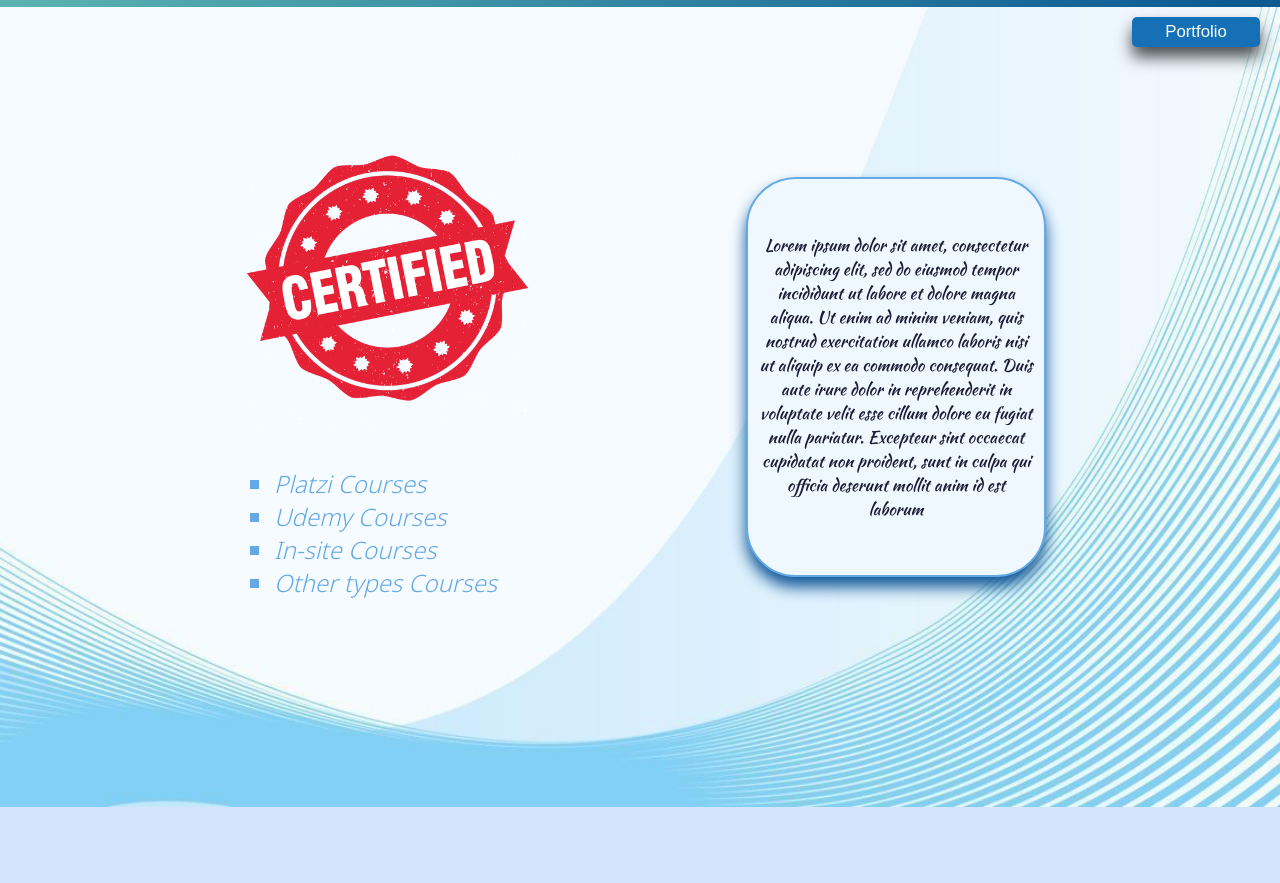
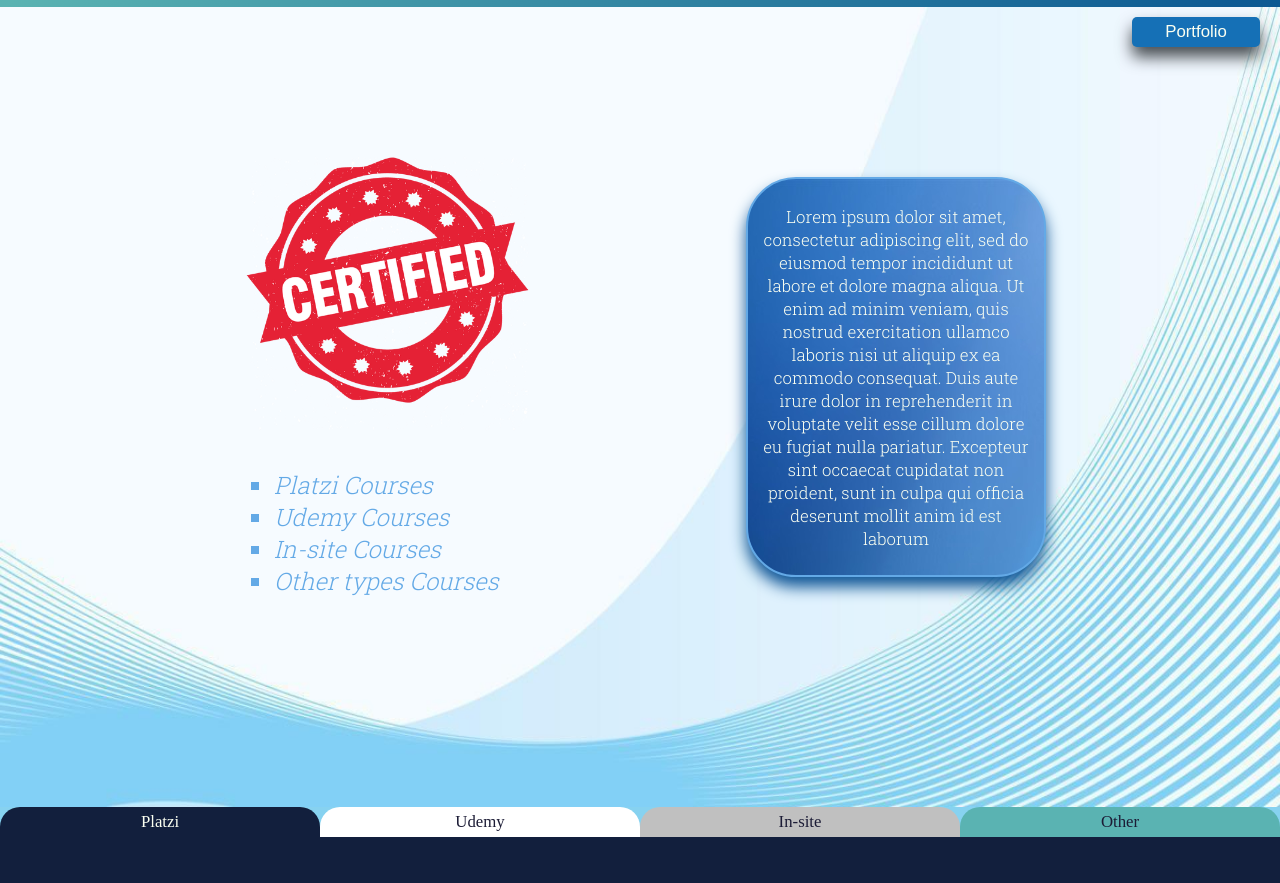
Before and after one commit to Franker88/cfcertificados.github.io, a plain HTML site: page index.html in a window 1280 px wide. Shown: the part 69-952 px from the top of the page. Before the commit the page ends 876 px from the top, so only its background shows below. Drawn offline with Linux system fonts and the light colour scheme; a web font is replaced by a local one.

Commit message:
Pestañas y Zonas de Certificados

```diff
--- a/index.html
+++ b/index.html
@@ -19,6 +19,10 @@
       href="https://fonts.googleapis.com/css2?family=Noto+Sans:wght@300&display=swap"
       rel="stylesheet"
     />
+    <link
+      href="https://fonts.googleapis.com/css2?family=Roboto+Slab:wght@300&display=swap"
+      rel="stylesheet"
+    />
     <link rel="stylesheet" href="main.css" />
   </head>
   <body>
@@ -28,12 +32,7 @@
       </header>
       <section class="hero">
         <div class="divbt">
-          <input
-            class="obscure"
-            id="returnbt"
-            type="button"
-            value="Portfolio"
-          />
+          <input class="dark" id="returnbt" type="button" value="Portfolio" />
         </div>
         <article class="maininfo">
           <div class="mainart">
@@ -62,6 +61,20 @@
           </div>
         </article>
       </section>
+      <section class="tabs">
+        <div id="pttab">
+          <p><a href="#platzizone" class="dark">Platzi</a></p>
+        </div>
+        <div id="udtab">
+          <p><a href="#udemyzone" class="light">Udemy</a></p>
+        </div>
+        <div id="istab">In-site</div>
+        <div id="ottab">Other</div>
+      </section>
+      <section id="platzizone" style="height: 500px"></section>
+      <section id="udemyzone" style="height: 500px"></section>
+      <section id="insitezone" style="height: 500px"></section>
+      <section id="otherzone" style="height: 500px"></section>
     </main>
   </body>
 </html>
--- a/main.css
+++ b/main.css
@@ -99,8 +99,12 @@ html {
   --color-comp2: #63a9e6;
   --color-comp3: rgb(21, 112, 182);
 
+  --platcolor: rgb(18, 31, 61);
+  --udecolor: rgb(164, 53, 240);
+
   --script-font: "Kaushan Script";
   --notos-font: "Noto Sans", sans-serif;
+  --roboto-font: "Roboto Slab", serif;
 }
 p {
   font-size: var(--font-base);
@@ -133,7 +137,7 @@ h6 {
 }
 
 body {
-  background-color: rgb(212, 228, 250);
+  background-color: #87d2f0;
 }
 
 header {
@@ -146,7 +150,7 @@ header {
 
 ul {
   font-style: italic;
-  font-family: var(--notos-font);
+  font-family: var(--roboto-font);
   color: var(--color-comp2);
   list-style: square;
 }
@@ -169,9 +173,49 @@ li {
   height: 320px;
 }
 
+#pttab {
+  background-color: var(--platcolor);
+  color: var(--color-inverted);
+}
+
+#udtab {
+  background-color: white;
+  color: var(--color-base);
+}
+
+#istab {
+  background-color: silver;
+  color: var(--color-base);
+}
+
+#ottab {
+  background-color: var(--color-comp1);
+  color: var(--color-base);
+}
+
+#platzizone {
+  background-color: var(--platcolor);
+}
+
+#udemyzone {
+  background-color: white;
+}
+
+#insitezone {
+  background-color: silver;
+}
+
+#otherzone {
+  background-color: var(--color-comp1);
+}
+
 /* Reglas de Clases */
-.obscure {
+.dark {
   color: var(--color-inverted);
+}
+
+.light {
+  color: var(--color-base);
 }
 
 .mencion {
@@ -210,17 +254,38 @@ li {
   text-align: center;
   display: flex;
   align-items: center;
-  font-family: var(--script-font);
-  color: var(--color-base);
+  font-family: var(--roboto-font);
+  color: var(--color-inverted);
   box-shadow: 0px 10px 15px 0px rgb(17, 87, 151);
   overflow: none;
   transition: 0.4s;
   padding: 10px;
+  background-image: url(./photos/bluecard.jpg);
 }
 
 .infoart:hover {
   transform: scale(1.3);
   border: 2px solid #4575a0;
+}
+
+.tabs {
+  display: flex;
+  width: 100%;
+  height: 30px;
+  position: sticky;
+  top: 0px;
+}
+
+.tabs div {
+  width: 25%;
+  height: auto;
+  border: 0;
+  border-radius: 20px 20px 0px 0px;
+  text-align: center;
+  position: static;
+  display: flex;
+  justify-content: center;
+  align-items: center;
 }
 
 /*Media Queries*/
```
Also changed, not shown: photos/azulpng.png (deleted), photos/bluecard.jpg (added).
